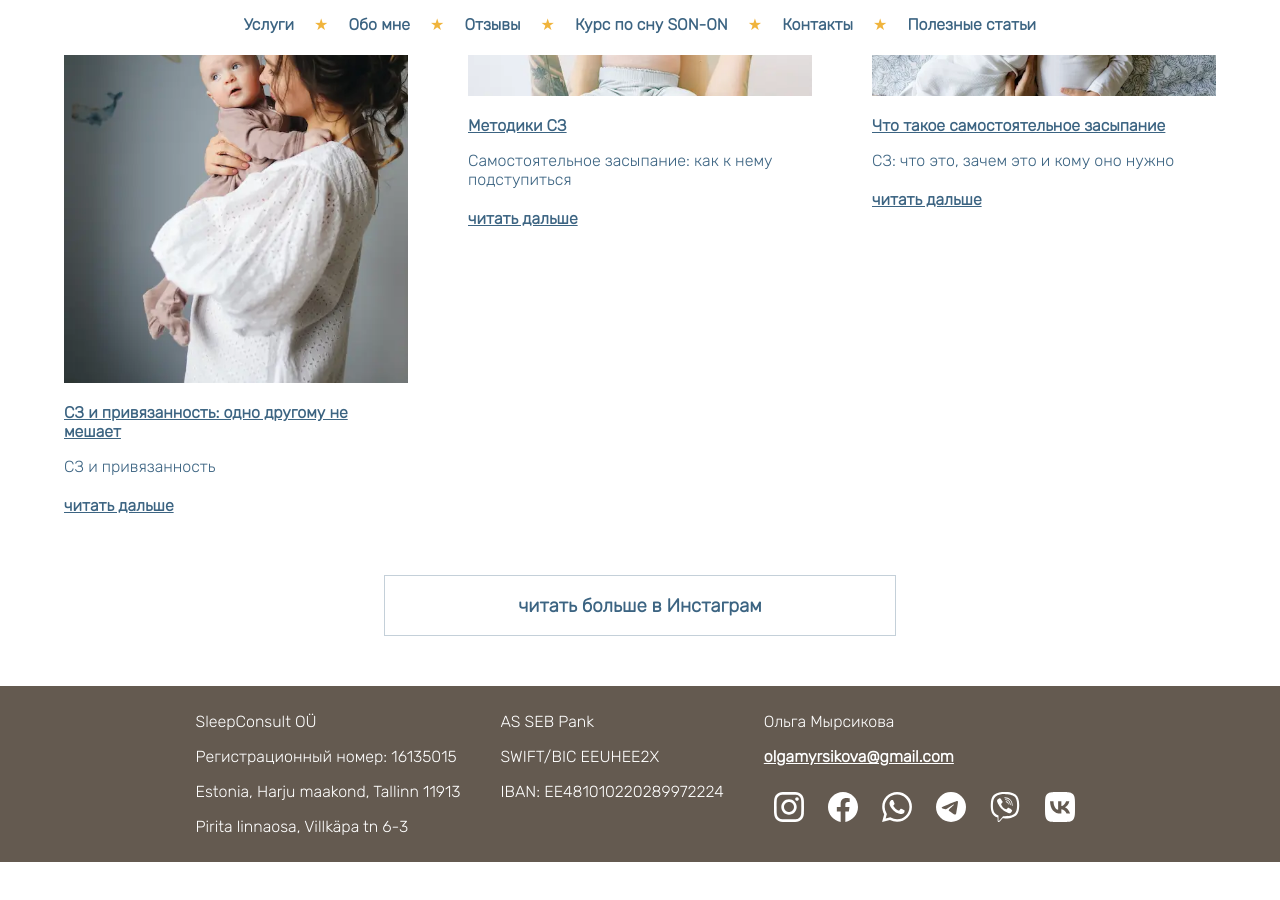
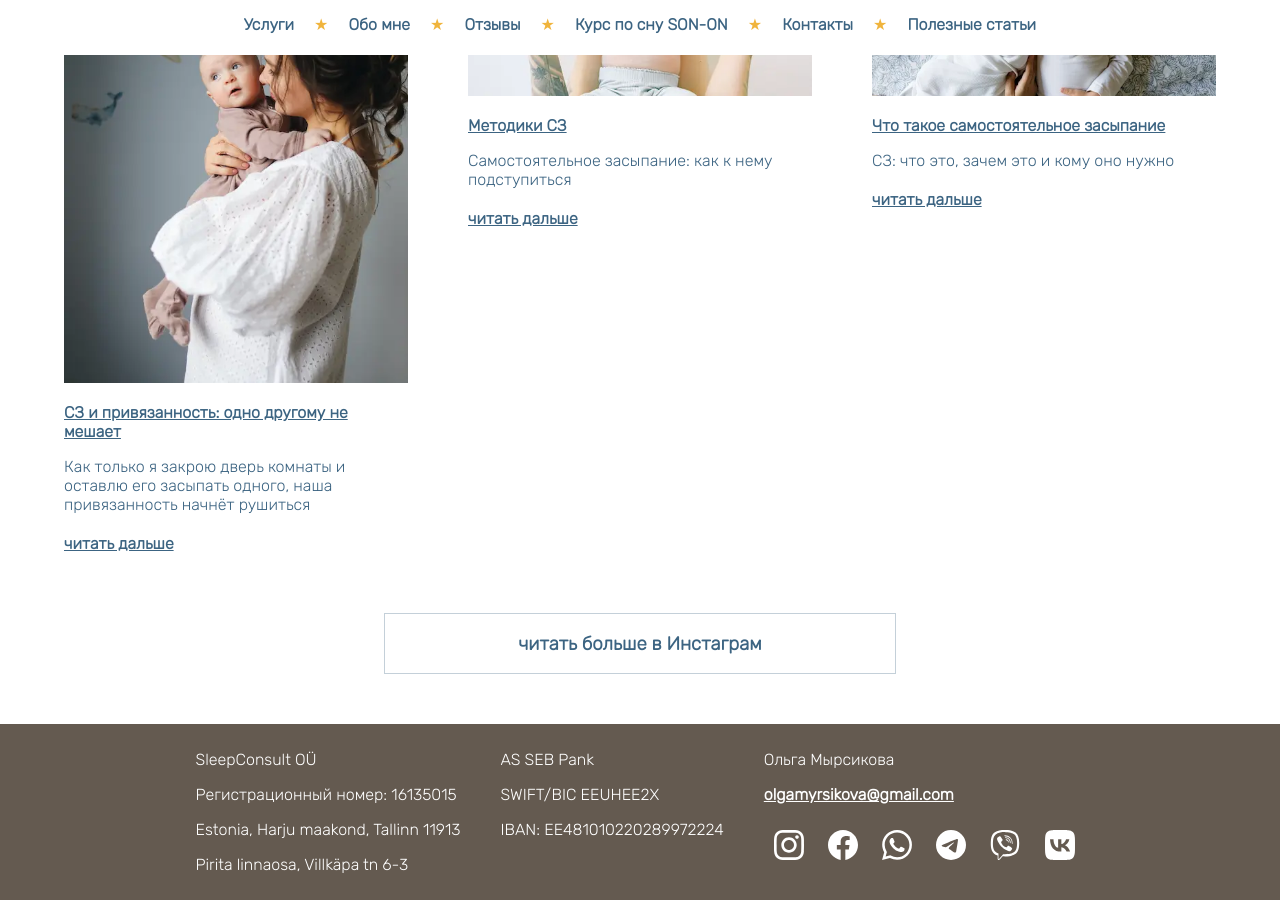
Before and after one commit to Olgamyrsikova/sleepconsult, a Jekyll site: the page built from _posts/2022-09-05-sz-i-privyazannost.md, in a window 1280 px wide and 900 px high, scrolled down 1378 px. Built offline with Jekyll 4.4.1, drawn with Linux system fonts in a browser that asks for light colours; before the commit the page ends 2240 px from its top, so only the background shows below that.

Commit message:
Update 2022-09-05-sz-i-privyazannost.md

```diff
--- a/_posts/2022-09-05-sz-i-privyazannost.md
+++ b/_posts/2022-09-05-sz-i-privyazannost.md
@@ -2,7 +2,7 @@
 layout: post
 title: CЗ и привязанность&#58; одно другому не мешает
 tag: сон, ребенок, малыш, младенец, петрановская, привязанность
-excerpt: CЗ и привязанность
+excerpt: Как только я закрою дверь комнаты и оставлю его засыпать одного, наша привязанность начнёт рушиться
 ---
 
 «Как только я закрою дверь комнаты и оставлю его засыпать одного, наша привязанность начнёт рушиться»- это страх многих мам. Неоправданный страх, как показывает практика моих клиентов и книги Петрановской. Расставим всё по полочкам.
```
